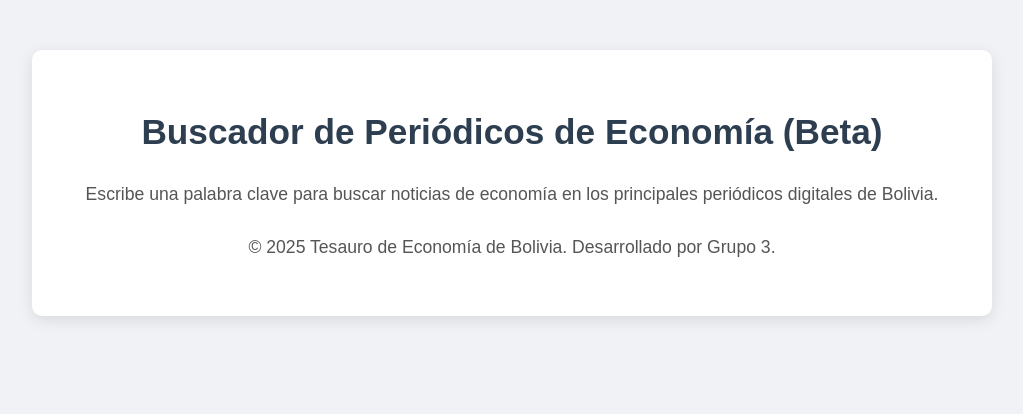
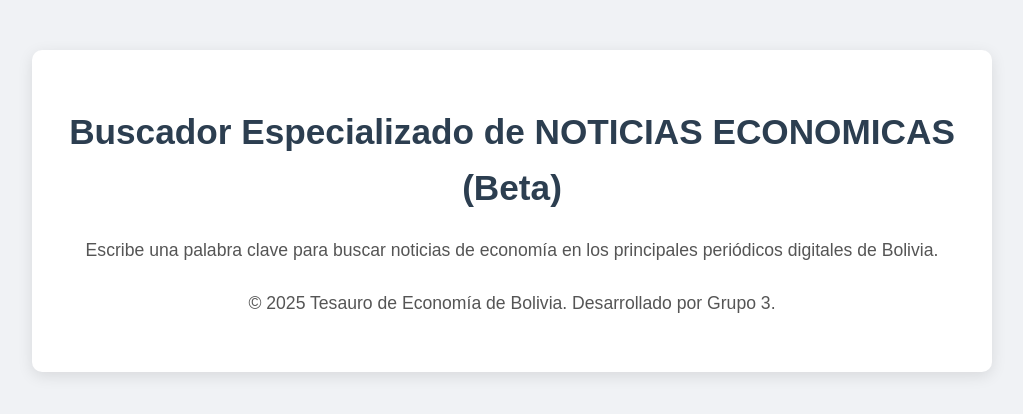
Before and after one commit to Destri13/-Tesauro-de-Econom-a-de-Bolivia, a plain HTML site: page index.html in a window 1280 px wide. Shown: the whole page, without its empty margins (128-1151 px from the left). Drawn offline with Linux system fonts and the light colour scheme.

Commit message:
Update index.html

```diff
--- a/index.html
+++ b/index.html
@@ -9,7 +9,7 @@
 </head>
 <body>
     <div class="container">
-        <h1>Buscador de Periódicos de Economía (Beta)</h1>
+        <h1>Buscador Especializado de NOTICIAS ECONOMICAS (Beta)</h1>
         <p>Escribe una palabra clave para buscar noticias de economía en los principales periódicos digitales de Bolivia.</p>
 
         <div class="gcse-search"></div>
```
